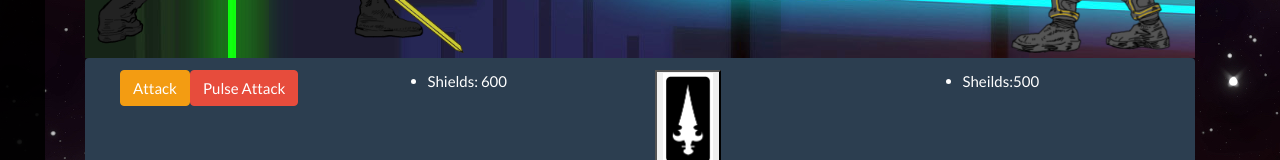
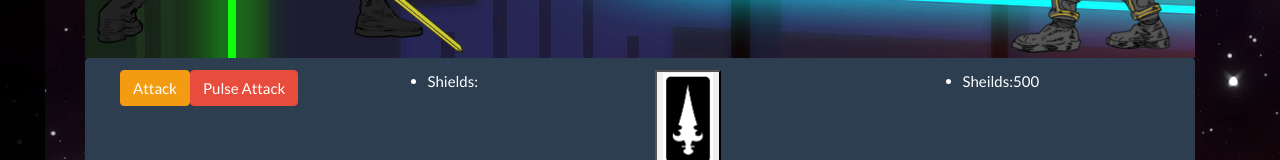
Before and after one commit to Tatael7/oasisrpg, a React (Create React App) app in the folder client/: page /game in a window 1280 px wide. Shown: the part 593-753 px from the top of the page. Built offline with nearby package versions, Linux system fonts and the light colour scheme; what card-validator would draw is missing.

Commit message:
added persistent health and stats via local storage

```diff
--- a/client/src/App.js
+++ b/client/src/App.js
@@ -26,12 +26,32 @@ class App extends Component {
         });
     }
 
+        // sessionStorage.clear();
+
+        // sessionStorage.setItem("playerSheilds", 700);
+
+        // console.log(sessionStorage.getItem("playershields"));
+
+
+
+
+
     render () {
+
+        function initiateStats(){
+            sessionStorage.clear();
+            sessionStorage.setItem("playerShields", 700);
+            sessionStorage.setItem("attack", `this is the attack ${100}`);
+
+            console.log(sessionStorage.getItem("playerShields"));
+            console.log(sessionStorage.getItem("attack"));
+        };
+
         return (
             <div>
                 <Title />
                 <Card />
-
+                {initiateStats()}
                 { this.state.isShowing ? <div onClick={this.closeModalHandler} className="back-drop"></div> : null }
 
                 {/* <button className="open-modal-btn" onClick={this.openModalHandler}>New Game</button> */}
--- a/client/src/Game.js
+++ b/client/src/Game.js
@@ -12,7 +12,7 @@ class Game extends Component {
     super();
     this.state = {
       player: {
-        shields: 600
+        shields: sessionStorage.getItem("playerShields")
 
       },
       enemy: {
@@ -108,6 +108,7 @@ class Game extends Component {
     if( this.state.enemy.shields === 0 || this.state.enemy.shields < 0) {
       console.log(`enemy is dead`);
       let newMessage = "Enemy is dead";
+      sessionStorage.setItem("playerShields", this.state.player.shields);
       this.setState({isShowing: true});
       this.setState({message: newMessage});
       this.setState({link: "/levelonetwo"});
--- a/client/src/Game2.js
+++ b/client/src/Game2.js
@@ -13,7 +13,7 @@ class Game2 extends Component {
     super();
     this.state = {
       player: {
-        shields: 600
+        shields: sessionStorage.getItem("playerShields")
 
       },
       enemy: {
```
